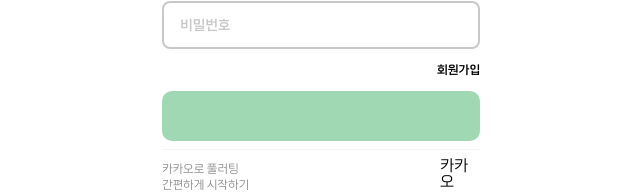
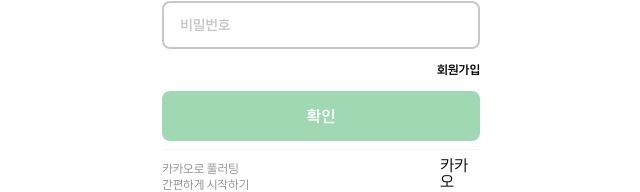
Before and after one commit to makeUgreat/Fullerting, a React (Vite) app in the folder frontend/: page /login in a window 1280 px wide. Shown: the part 406-598 px from the top of the page, without its empty margins (319-959 px from the left). Built offline with nearby package versions, Linux system fonts and the light colour scheme; a web font is replaced by a local one.

Commit message:
[fix] : 버튼 오류 수정
css, props 변경

```diff
--- a/frontend/src/components/common/Button/primaryButton.tsx
+++ b/frontend/src/components/common/Button/primaryButton.tsx
@@ -1,4 +1,3 @@
-import React from "react";
 import styled from "styled-components";
 
 interface ButtonProps {
@@ -18,8 +17,8 @@
   width: ${(props: ButtonProps) => `${props.width}rem`};
   height: ${(props: ButtonProps) => `${props.height}rem`};
   font-weight: ${(props: ButtonProps) => `${props.fontWeight}`};
-  border-radius: 0.625rem;
-  font-size: 0.59375rem;
+  border-radius: 0.5rem;
+  font-size: 1rem;
   color: white;
 `;
 
--- a/frontend/src/pages/user/LoginPage.tsx
+++ b/frontend/src/pages/user/LoginPage.tsx
@@ -257,7 +257,7 @@
             onChange={setPassword}
           />
           <SignupButton onClick={handleSignupClick}>회원가입</SignupButton>
-          <LargeButton onClick={handleConfirmClick} children="확인" />
+          <LargeButton onClick={handleConfirmClick} text="확인" />
         </LoginInput>
       </LoginBox>
       <Line />
```
